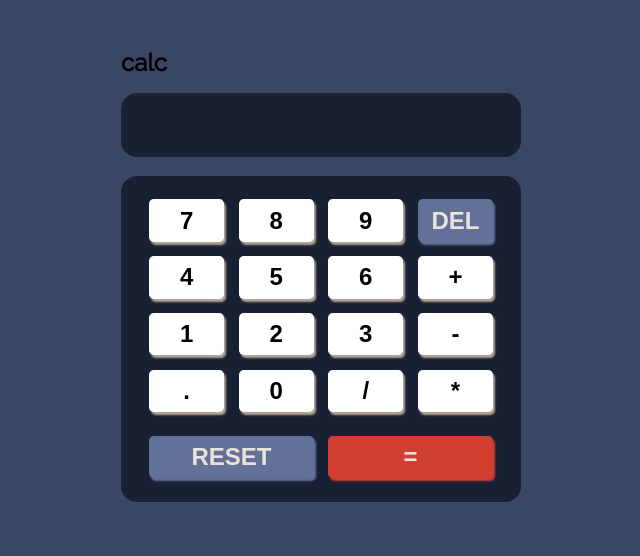
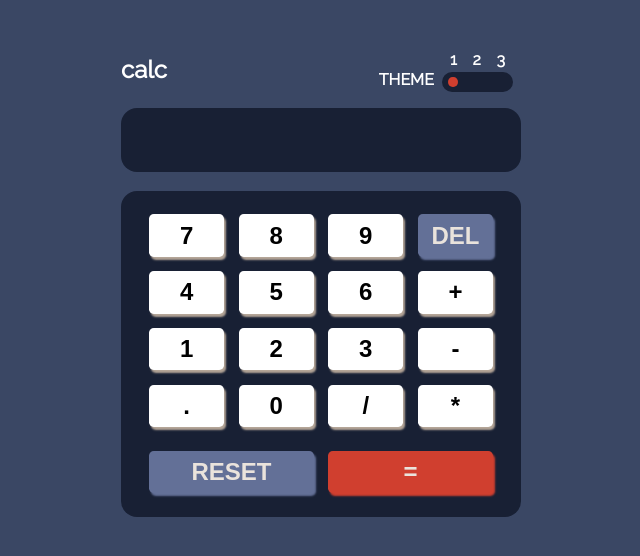
Before and after one commit to tarik350/calculatorApp, a plain HTML site: page index.html in a window 1280 px wide. Shown: the whole page, without its empty margins (319-959 px from the left). Drawn offline with Linux system fonts and the light colour scheme; a web font is replaced by a local one.

Commit message:
added the toggle button and modified some styles

```diff
--- a/index.html
+++ b/index.html
@@ -21,7 +21,20 @@
   <section class="section__button">
     <header class="header">
       <h1>calc</h1>
+
       <div class="theme-toggle">
+        <p class="theme">THEME</p>
+        <div class="theme-toggel--main">
+        <div class="numbers">
+          <span class="span1">1</span>
+          <span class="span2">2</span>
+          <span class="span3">3</span>
+        </div>
+        <div class="toggle-box">
+          <span class="circle "></span>
+
+        </div>
+        </div>
 
       </div>
 
--- a/js/index.js
+++ b/js/index.js
@@ -1 +1,22 @@
-console.log("hello world!")
+const toggleBox =document.querySelector('.toggle-box');
+const circle=document.querySelector('.circle')
+
+toggleBox.addEventListener("click", ()=>{
+    circle.classList.toggle("circle-position2");
+    let bool=circle.classList.contains('circle-position2')
+
+    if(bool){
+       toggleBox.addEventListener("click",()=>{
+            circle.classList.toggle('.circle-position3');
+            let bool=circle.classList.contains('.circle-position3');
+            if(bool){
+                circle.style.left="3em";
+            }
+            else{
+                circle.style.left="0px";
+            }
+
+       })
+
+    }
+})
--- a/sass/_theme1.scss
+++ b/sass/_theme1.scss
@@ -12,6 +12,7 @@ $key-shadow1:hsl(6, 70%, 34%);
 $key-background2:hsl(30, 25%, 89%);
 $key-shadow2:hsl(28, 16%, 65%);
 
+
 //text
 $text-dark:hsl(221, 14%, 31%);
 $text-light: hsl(0, 0, 100%);
--- a/sass/index.scss
+++ b/sass/index.scss
@@ -37,16 +37,74 @@ body{
 
 
 }
-@media (max-width:416px){
-    .section__button{
-        width: 10rem;
-    }
-}
 
+//hader
 .header{
     grid-area: header;
     margin: 0;
+
+    color:$text-light;
+    display: flex;
+    justify-content:space-between;
+    align-items:center;
+    font-family: inherit;
+    font-weight: $fw;
+    line-height: 1.5;
 }
+
+//the toggle part
+.numbers{
+    display: flex;
+    justify-content:space-between;
+    font-size:16px;
+}
+.toggle-box{
+
+    background-color:$screen-background;
+    height:20px;
+    border-radius: 1em;
+    padding:.3em;
+    width:calc(100% + 1rem);
+    position: relative;
+    left:-.5rem;
+    padding-top:.3rem;
+
+
+
+}
+.theme-toggle{
+    position: relative;
+    left: -1em;
+    display:grid;
+    grid-template-columns: 1fr 1fr;
+    grid-gap: 1em;
+    align-items:end;
+
+
+}
+
+
+.circle{
+    display:block;
+    height: 1.4em;
+    width:.6em;
+    position: relative;
+
+    margin-left: .1em;
+    border-radius: 50%;
+    background-color:$key-background-toggle;
+    transition: all 200ms;
+
+
+
+}
+.circle-position2{
+    position: relative;
+    left: 1.5em;
+}
+
+
+
 input {
     font-size: 2rem;
     margin-bottom: .1em;
```
Also changed, not shown: dist/css/index.css, 1 other file. Lines whose indentation alone changed are shown as unchanged.
